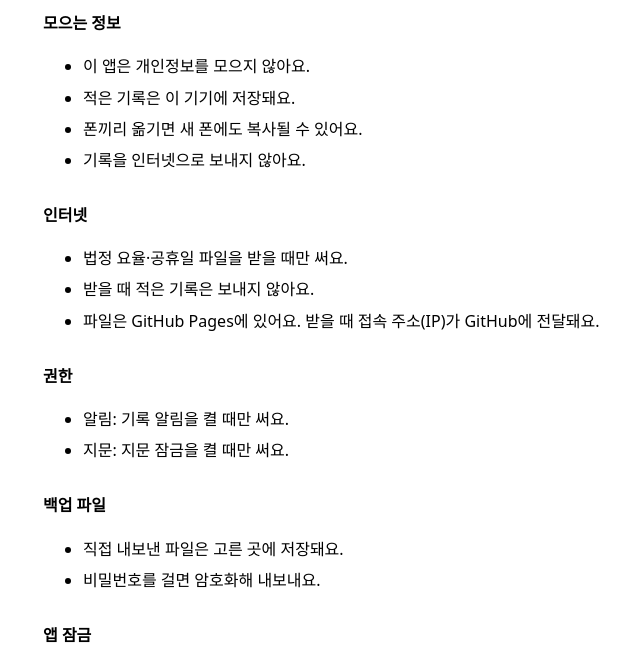
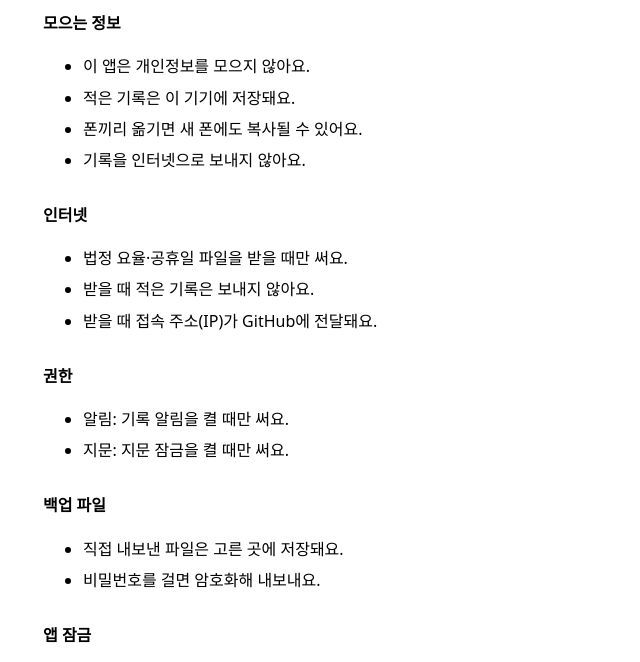
Before and after one commit to Altcoin-Jeon/gagyebu, a plain HTML site: page index.html in a window 1280 px wide. Shown: the part 94-756 px from the top of the page, without its empty margins (277-917 px from the left). Drawn offline with Linux system fonts and the light colour scheme.

Commit message:
처리방침의 인터넷 항목 문구를 앱과 같게
Co-Authored-By: Claude Fable 5.2 <noreply@anthropic.com>

```diff
--- a/index.html
+++ b/index.html
@@ -28,7 +28,7 @@
 <ul>
   <li>법정 요율·공휴일 파일을 받을 때만 써요.</li>
   <li>받을 때 적은 기록은 보내지 않아요.</li>
-  <li>파일은 GitHub Pages에 있어요. 받을 때 접속 주소(IP)가 GitHub에 전달돼요.</li>
+  <li>받을 때 접속 주소(IP)가 GitHub에 전달돼요.</li>
 </ul>
 
 <h2>권한</h2>
```
